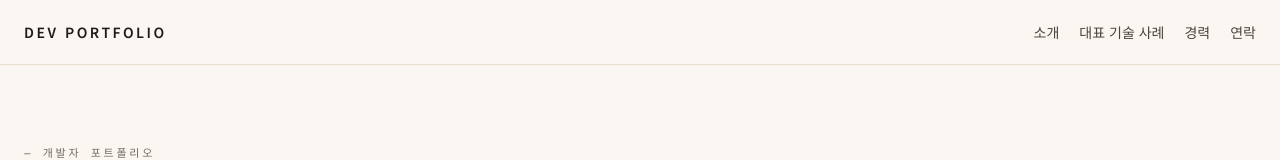
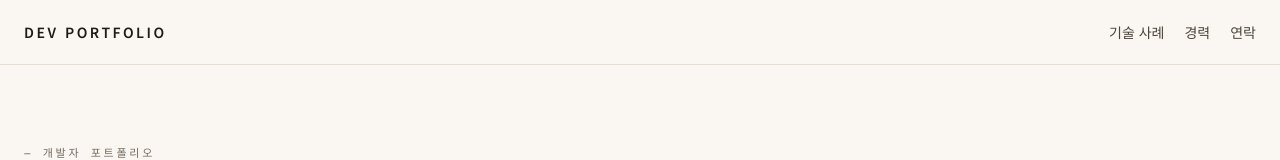
Before and after one commit to dev07060/dev-portfolio, a Next.js app: page / in a window 1280 px wide. Shown: the top 160 px of the page. Built offline with nearby package versions, Linux system fonts and the light colour scheme.

Commit message:
fix: make recruitment nav fit narrow screens

```diff
--- a/src/components/Portfolio.tsx
+++ b/src/components/Portfolio.tsx
@@ -154,10 +154,7 @@ const Portfolio = () => {
         aria-hidden={selectedProject ? true : undefined}
         className="min-h-screen bg-[#faf7f2] text-[#1f1b16] font-sans outline-none"
       >
-        <RecruitmentNav
-          profile={recruitmentProfile}
-          hasExperience={experienceItems.length > 0}
-        />
+        <RecruitmentNav hasExperience={experienceItems.length > 0} />
 
         <main id="main-content" tabIndex={-1} className="outline-none">
           <DeveloperHero profile={recruitmentProfile} />
--- a/src/components/widgets/RecruitmentNav.tsx
+++ b/src/components/widgets/RecruitmentNav.tsx
@@ -1,30 +1,26 @@
-import { FileText } from 'lucide-react';
-import type { RecruitmentProfile } from '@/types/recruitment';
 import SectionContainer from './SectionContainer';
 
 interface RecruitmentNavProps {
-  profile: RecruitmentProfile;
   hasExperience: boolean;
 }
 
 const navigation = [
-  { label: '소개', href: '#about' },
-  { label: '대표 기술 사례', href: '#featured-work' },
+  { label: '기술 사례', href: '#featured-work' },
 ] as const;
 
 const linkClass =
-  'shrink-0 text-xs font-medium text-[#4a4339] hover:text-[#0f766e] focus-visible:rounded-sm focus-visible:outline-none focus-visible:ring-2 focus-visible:ring-[#0f766e] sm:text-sm';
+  'inline-flex min-h-11 items-center shrink-0 text-xs font-medium text-[#4a4339] hover:text-[#0f766e] focus-visible:rounded-sm focus-visible:outline-none focus-visible:ring-2 focus-visible:ring-[#0f766e] sm:text-sm';
 
-const RecruitmentNav = ({ profile, hasExperience }: RecruitmentNavProps) => (
+const RecruitmentNav = ({ hasExperience }: RecruitmentNavProps) => (
   <nav aria-label="주요 탐색" className="border-b border-[#e8dfd0] bg-[#faf7f2]">
-    <SectionContainer className="flex min-h-16 items-center justify-between gap-5 py-3">
+    <SectionContainer className="flex min-h-16 items-center justify-between gap-3 py-2">
       <a
         href="#about"
-        className="shrink-0 text-xs font-semibold tracking-[0.18em] text-[#1f1b16] focus-visible:rounded-sm focus-visible:outline-none focus-visible:ring-2 focus-visible:ring-[#0f766e] sm:text-sm"
+        className="inline-flex min-h-11 items-center shrink-0 text-xs font-semibold tracking-[0.18em] text-[#1f1b16] focus-visible:rounded-sm focus-visible:outline-none focus-visible:ring-2 focus-visible:ring-[#0f766e] sm:text-sm"
       >
         DEV PORTFOLIO
       </a>
-      <div className="flex min-w-0 items-center gap-3 overflow-x-auto py-1 sm:gap-5">
+      <div className="flex min-w-0 items-center justify-end gap-3 sm:gap-5">
         {navigation.map((item) => (
           <a
             key={item.href}
@@ -42,17 +38,6 @@ const RecruitmentNav = ({ profile, hasExperience }: RecruitmentNavProps) => (
         <a href="#contact" className={linkClass}>
           연락
         </a>
-        {profile.resumeUrl && (
-          <a
-            href={profile.resumeUrl}
-            target="_blank"
-            rel="noopener noreferrer"
-            className="inline-flex shrink-0 items-center gap-1.5 rounded-full border border-[#0f766e]/30 px-3 py-1.5 text-xs font-semibold text-[#0f766e] hover:bg-[#eef7f5] focus-visible:outline-none focus-visible:ring-2 focus-visible:ring-[#0f766e] sm:text-sm"
-          >
-            <FileText size={14} aria-hidden="true" />
-            이력서
-          </a>
-        )}
       </div>
     </SectionContainer>
   </nav>
```
Also changed, not shown: 3 other files (tests, documents, lock files or other folders).
